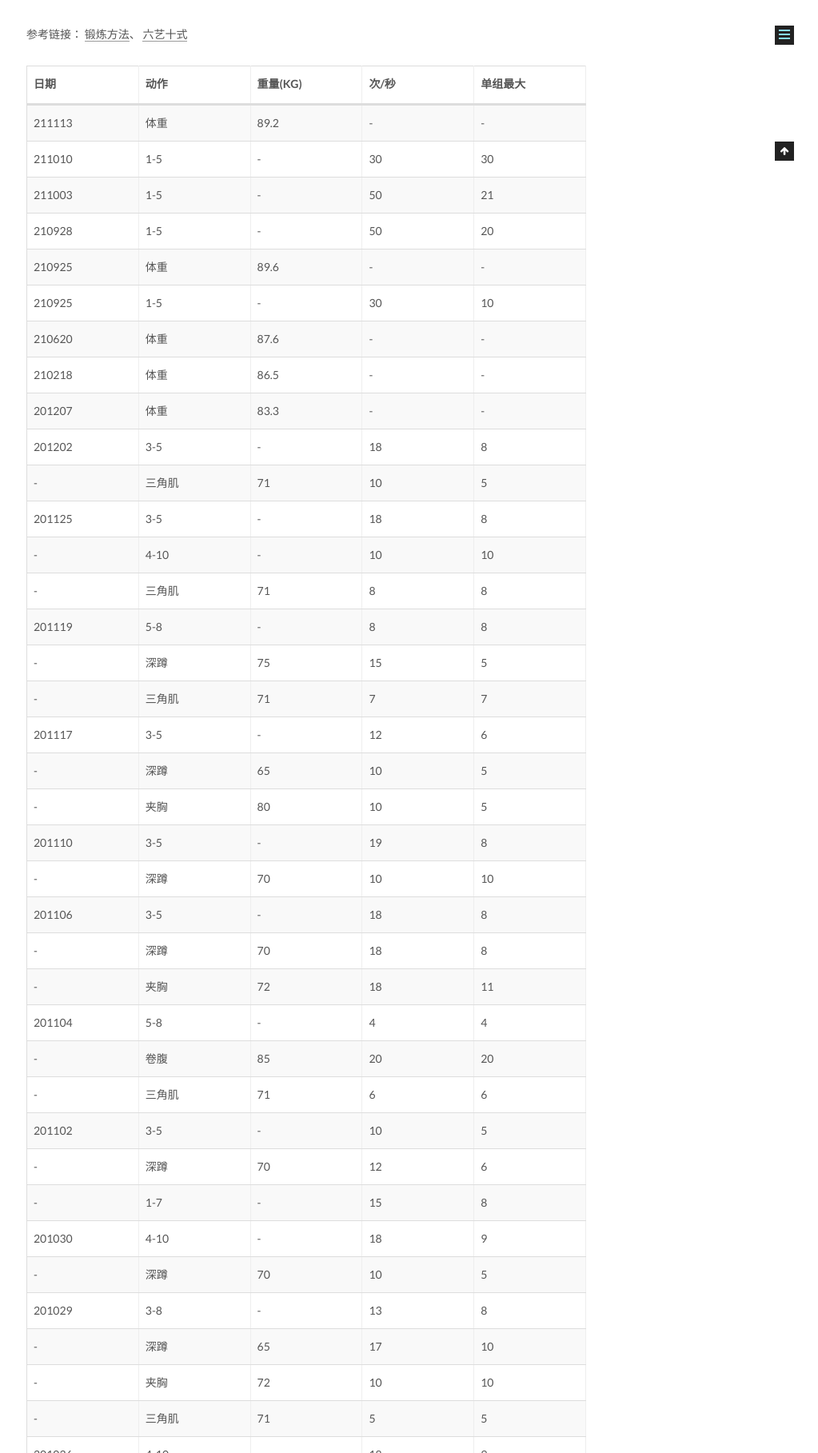
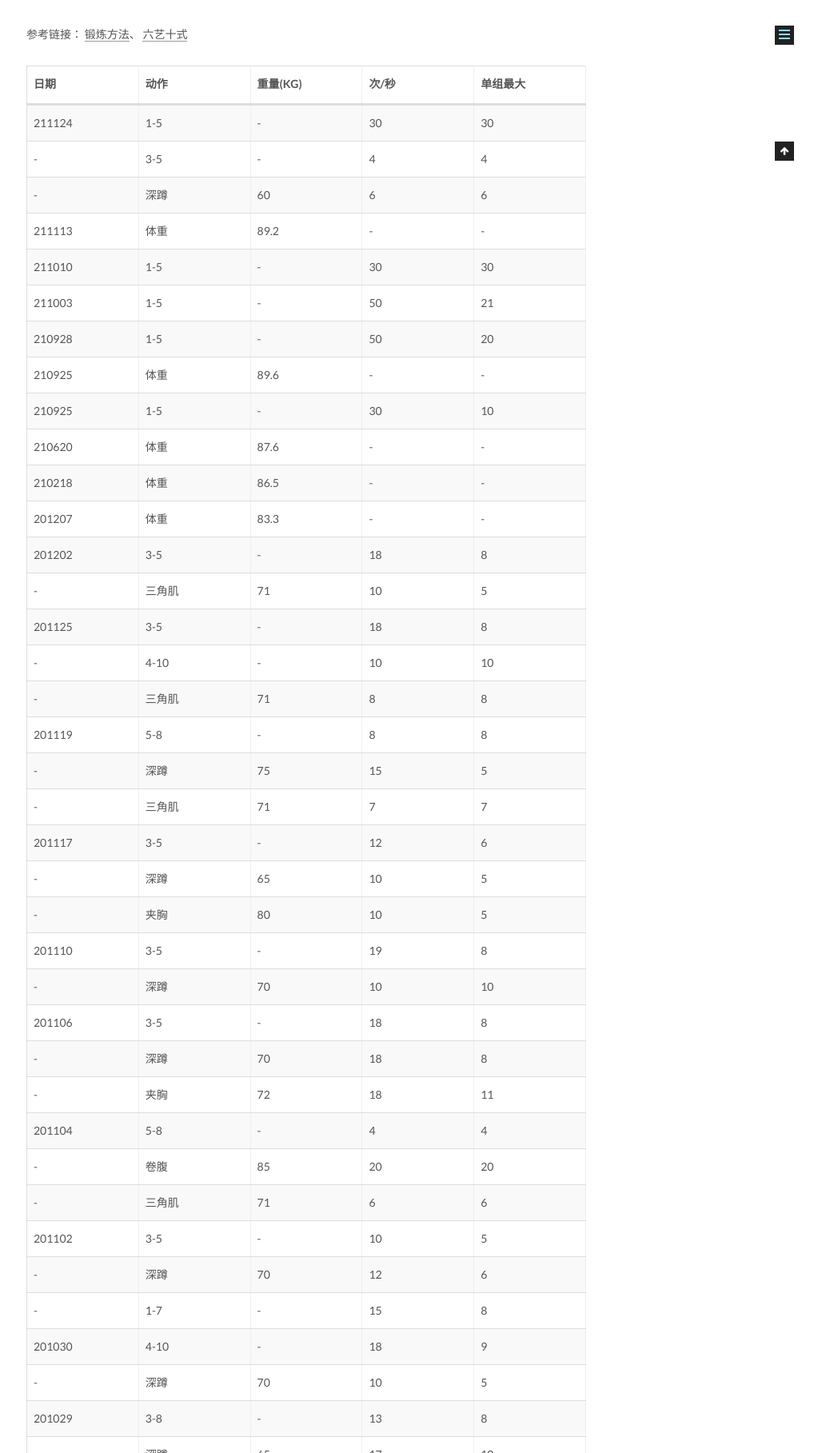
Before and after one commit to CodeHunter2006/CodeHunter2006.github.io, a Jekyll site: the page built from _posts/2020-06-01-Fitness_Record.md, in a window 1280 px wide, cut to the strip 799-2616 px from the top of the page. Shown: the whole strip at 80% size, without its empty margins (257-1280 px from the left). Built offline with Jekyll 4.4.1, drawn with Linux system fonts in a browser that asks for light colours.

Commit message:
docs: add contents

```diff
--- a/_posts/2020-06-01-Fitness_Record.md
+++ b/_posts/2020-06-01-Fitness_Record.md
@@ -14,6 +14,9 @@ tags: Healthy
 
 | 日期   | 动作     | 重量(KG) | 次/秒 | 单组最大 |
 | ------ | -------- | -------- | ----- | -------- |
+| 211124 | 1-5      | -        | 30    | 30       |
+| -      | 3-5      | -        | 4     | 4        |
+| -      | 深蹲     | 60       | 6     | 6        |
 | 211113 | 体重     | 89.2     | -     | -        |
 | 211010 | 1-5      | -        | 30    | 30       |
 | 211003 | 1-5      | -        | 50    | 21       |
```
